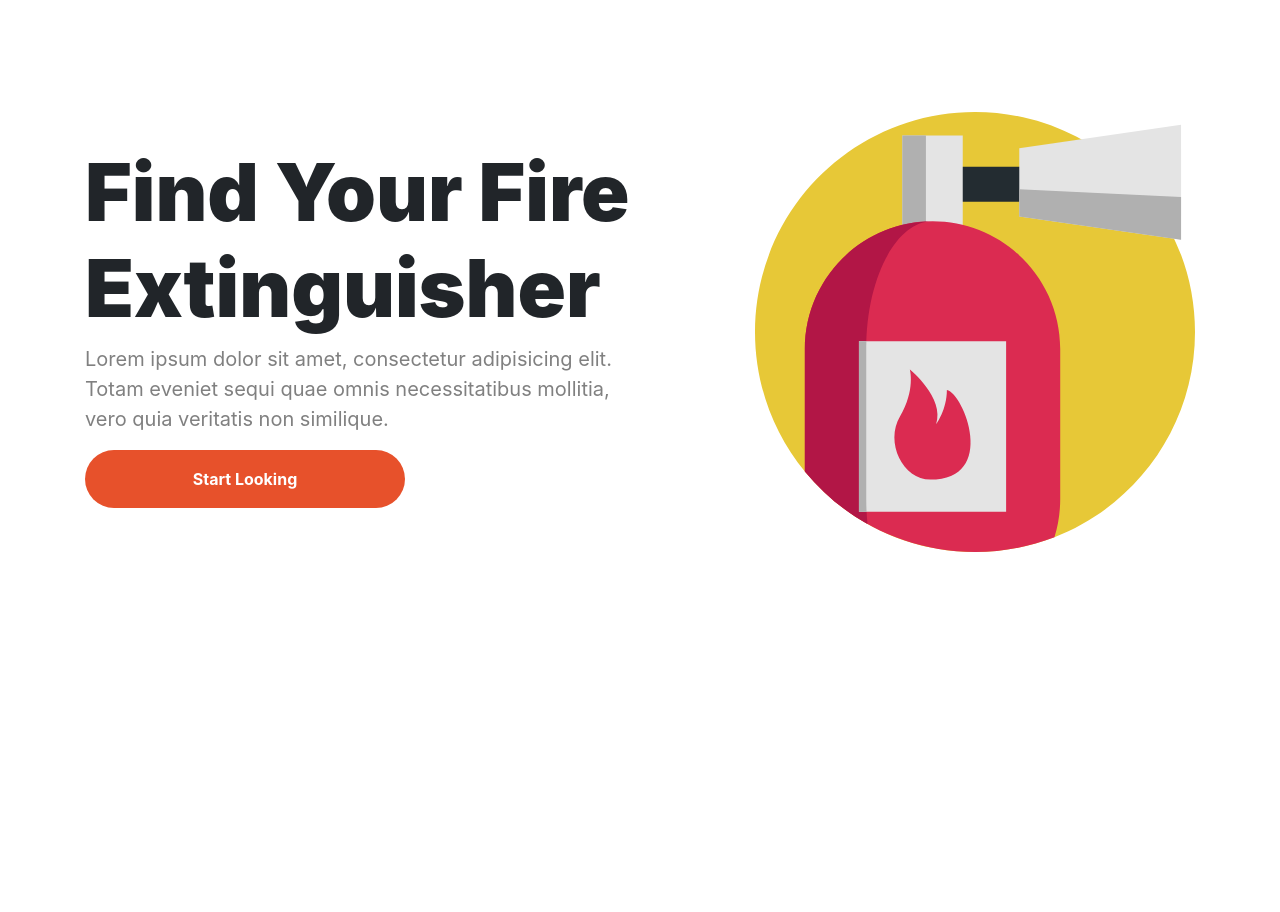
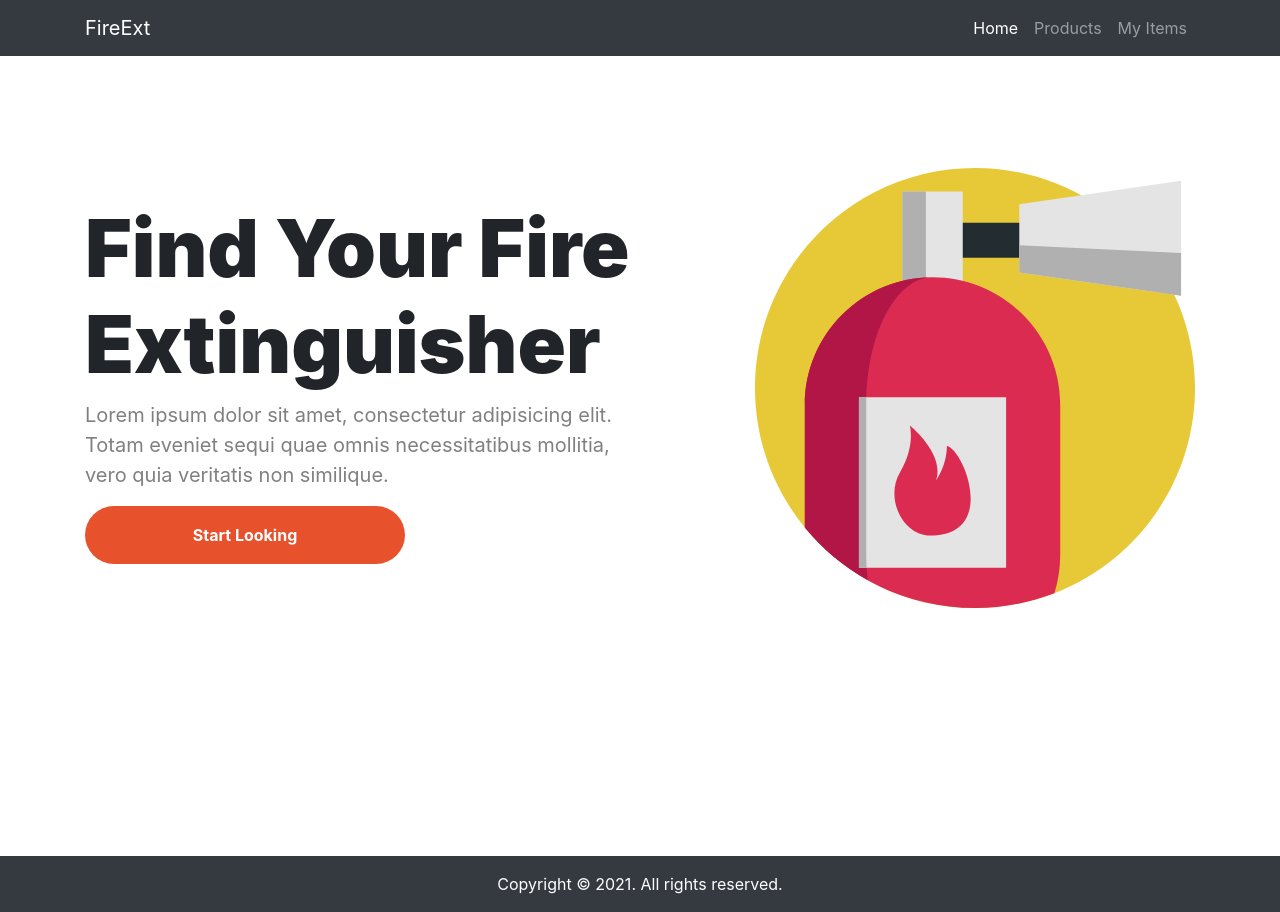
Before and after one commit to gc-shisir/FireExt, a Nuxt app: page / in a window 1280 px wide. Before the commit the page ends 800 px from the top, so only its background shows below. Built offline with nearby package versions, Linux system fonts and the light colour scheme.

Commit message:
added navbar and footer components

```diff
--- /dev/null
+++ b/components/Footer.vue
@@ -0,0 +1,11 @@
+<template>
+  <div class="footer bg-dark text-white text-center">
+    <p class="py-3 my-0">Copyright &copy; 2021. All rights reserved.</p>
+  </div>
+</template>
+
+<script>
+export default {}
+</script>
+
+<style></style>
--- /dev/null
+++ b/components/NavBar.vue
@@ -0,0 +1,41 @@
+<template>
+  <nav class="navbar navbar-expand-lg navbar-dark bg-dark">
+    <div class="container">
+      <a class="navbar-brand" href="#">FireExt</a>
+      <button
+        class="navbar-toggler"
+        type="button"
+        data-toggle="collapse"
+        data-target="#navbarNav"
+        aria-controls="navbarNav"
+        aria-expanded="false"
+        aria-label="Toggle navigation"
+      >
+        <span class="navbar-toggler-icon"></span>
+      </button>
+      <div class="ml-auto">
+        <div class="collapse navbar-collapse" id="navbarNav">
+          <ul class="navbar-nav">
+            <li class="nav-item active">
+              <a class="nav-link" href="#"
+                >Home <span class="sr-only">(current)</span></a
+              >
+            </li>
+            <li class="nav-item">
+              <a class="nav-link" href="#">Products</a>
+            </li>
+            <li class="nav-item">
+              <a class="nav-link" href="#">My Items</a>
+            </li>
+          </ul>
+        </div>
+      </div>
+    </div>
+  </nav>
+</template>
+
+<script>
+export default {}
+</script>
+
+<style></style>
--- a/pages/index.vue
+++ b/pages/index.vue
@@ -1,4 +1,6 @@
 <template>
+  <div class="">
+    <NavBar />
     <div class="container">
       <Hero />
       <LargeCardDisplay
@@ -11,6 +13,8 @@
         :key="cardInfo.id"
         :cardsSection="cardInfo"
       />
+    </div>
+    <Footer />
   </div>
 </template>
 
```
Lines whose indentation alone changed are shown as unchanged.
